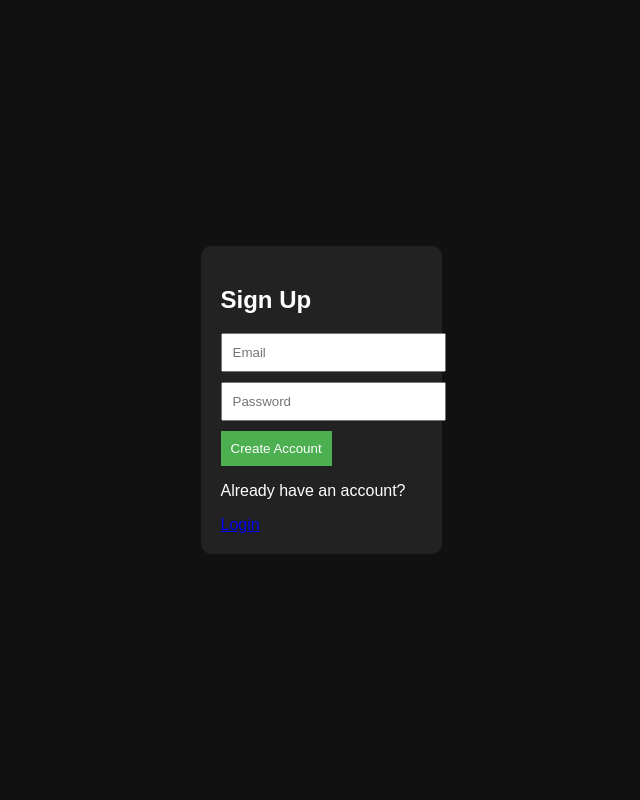
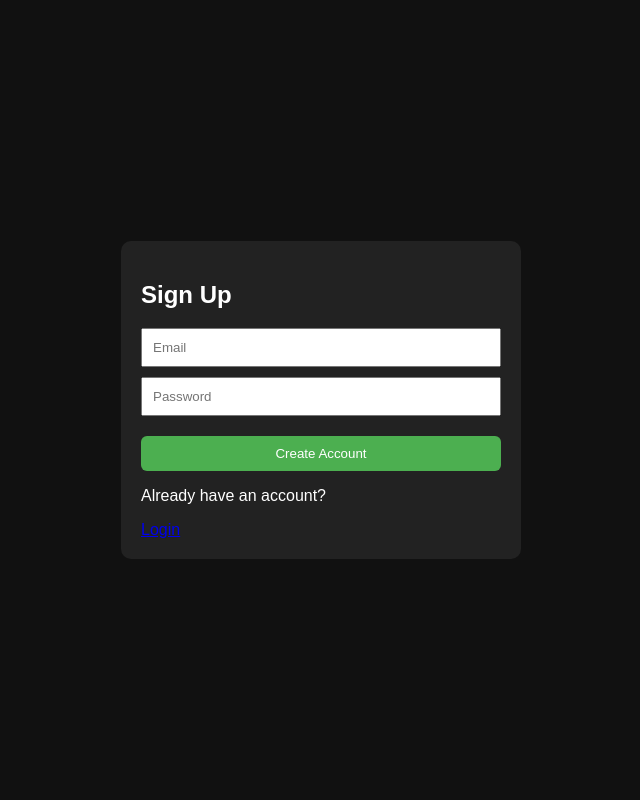
Before and after one commit to jaywtse132/contentforge, a Flask app: page /signup in a window 1280 px wide. Shown: the whole page, without its empty margins (319-959 px from the left). Run offline with Flask 3, Linux system fonts and the light colour scheme.

Commit message:
Update style.css

```diff
--- a/static/style.css
+++ b/static/style.css
@@ -1,5 +1,5 @@
 body {
-    font-family: Arial;
+    font-family: Arial, sans-serif;
     background: #111;
     color: white;
     margin: 0;
@@ -24,6 +24,9 @@ body {
     background: #222;
     padding: 20px;
     border-radius: 10px;
+    width: 100%;
+    max-width: 400px;
+    box-sizing: border-box;
 }
 
 input {
@@ -31,6 +34,7 @@ input {
     margin: 10px 0;
     padding: 10px;
     width: 100%;
+    box-sizing: border-box;
 }
 
 button {
@@ -39,6 +43,9 @@ button {
     border: none;
     color: white;
     cursor: pointer;
+    width: 100%;
+    margin-top: 10px;
+    border-radius: 6px;
 }
 
 .center {
@@ -46,4 +53,25 @@ button {
     justify-content: center;
     align-items: center;
     height: 100vh;
+    padding: 20px;
+    box-sizing: border-box;
 }
+
+.pro {
+    color: #4CAF50;
+    font-weight: bold;
+}
+
+.free {
+    color: #f5c542;
+    font-weight: bold;
+}
+
+.error {
+    background: #3a1717;
+    color: #ff8f8f;
+    border: 1px solid #7a2b2b;
+    padding: 10px;
+    border-radius: 6px;
+    margin-bottom: 10px;
+}
```
